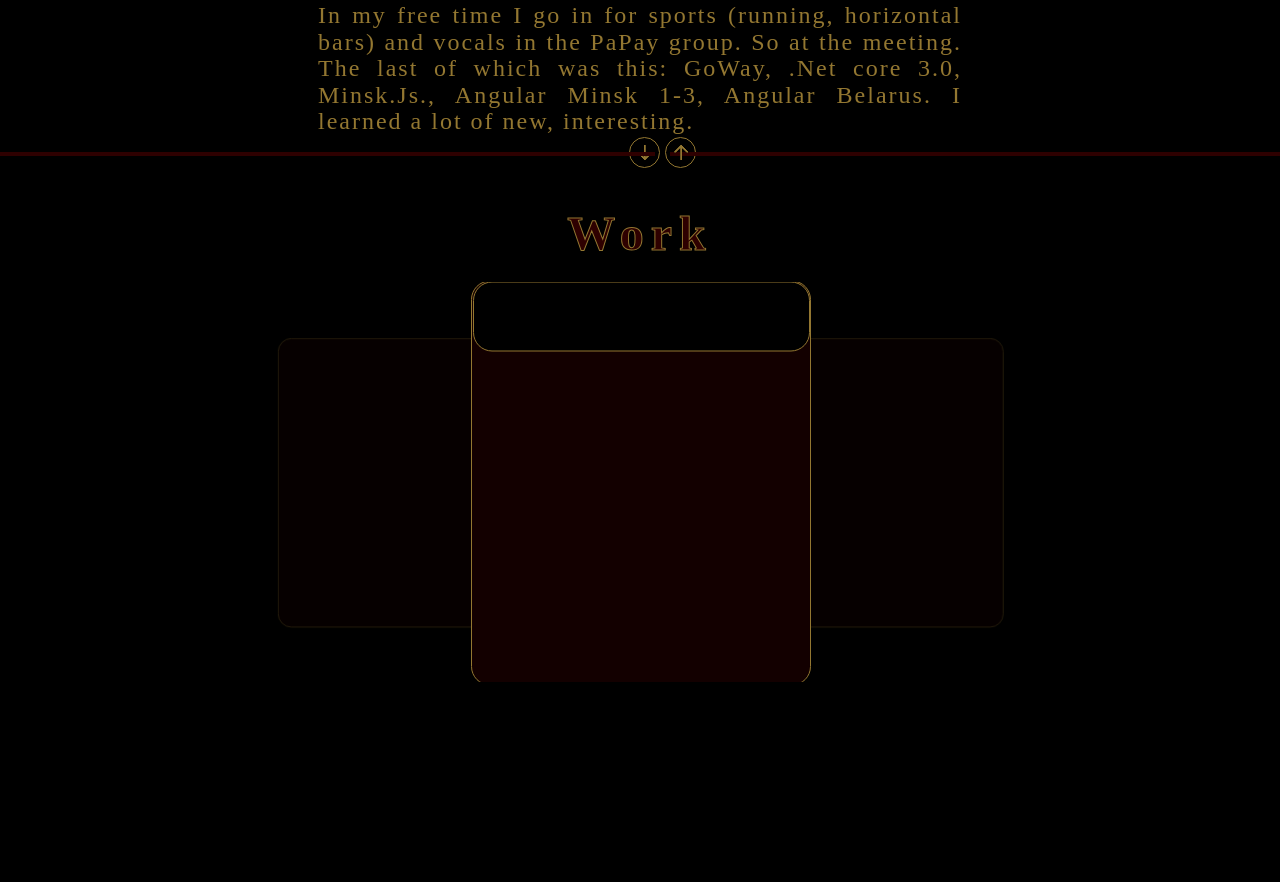
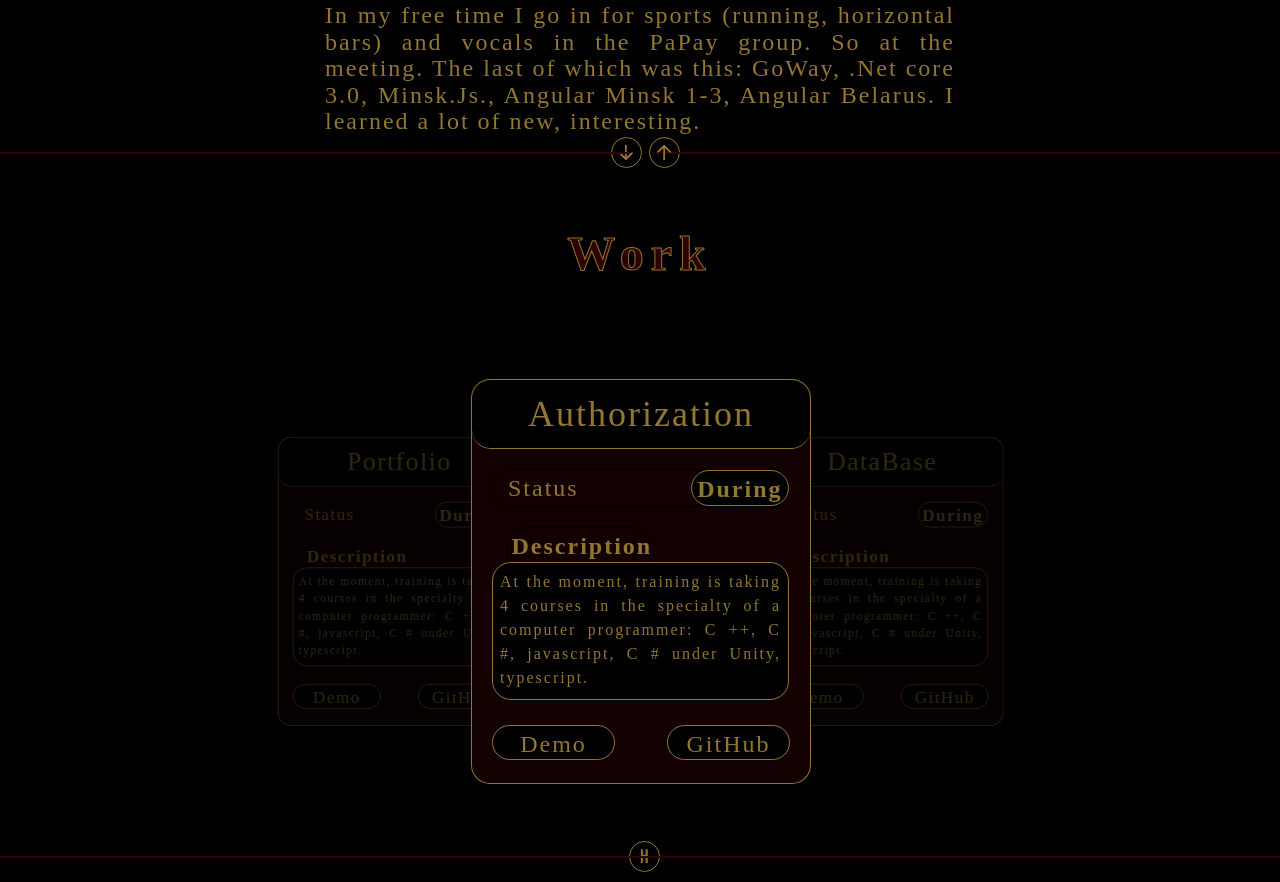
Before and after one commit to KaralchukArtem/Portfolio, an Angular app: page /home in a window 1280 px wide. Shown: the part 1180-2062 px from the top of the page. Before the commit the page ends 1862 px from the top, so only its background shows below. Built offline with nearby package versions, Linux system fonts and the light colour scheme.

Commit message:
feat: add work

```diff
--- a/src/app/home/home.component.html
+++ b/src/app/home/home.component.html
@@ -29,7 +29,7 @@
         <div class="left-line"></div>
         <div class="right-line"></div>
         <div class="content-button">
-            <a><img src="assets/img/Arrow.png"></a>
+            <a href="#work"><img src="assets/img/Arrow.png"></a>
         </div>
     </div>
 </div>
@@ -65,29 +65,86 @@
             </div>
         </div>
 </div>
-<div class="work">
+<div class="work" >
     <div>
-        <h2>Work</h2>
+        <h2 id="work">Work</h2>
     </div>
     <div class="carousel">
         <div class="carousel-item" href="#one!">
-            <div class="content">
-                <p>Authorization</p>
-            </div>
-            <div>
-
+            <div class="title"><p>Authorization</p></div>
+            <div class="carousel-item-content">
+                <div class="status">
+                    <div><p>Status</p></div>
+                    <div class="during"><p>During</p></div>
+                </div>
+                <div class="description">
+                    <div class="titlee">
+                        <p>Description</p>
+                    </div>
+                    <div class="content">
+                            <p>At the moment, training is taking 4 courses in the
+                                specialty of a computer programmer: C ++, C #,
+                                javascript, C # under Unity, typescript.</p>
+                    </div>
+                </div>
+                <div class="link-block">
+                    <div class="demo"><a href="#">Demo</a></div>
+                    <div class="github"><a href="https://github.com/KaralchukArtem/Notes">GitHub</a></div>
+                </div>
             </div>
         </div>
         <div class="carousel-item" href="#two!">
-
+            <div class="title"><p>DataBase</p></div>
+            <div class="carousel-item-content">
+                    <div class="status">
+                        <div><p>Status</p></div>
+                        <div class="during"><p>During</p></div>
+                    </div>
+                    <div class="description">
+                        <div class="titlee">
+                            <p>Description</p>
+                        </div>
+                        <div class="content">
+                                <p>At the moment, training is taking 4 courses in the
+                                    specialty of a computer programmer: C ++, C #,
+                                    javascript, C # under Unity, typescript.</p>
+                        </div>
+                    </div>
+                    <div class="link-block">
+                        <div class="demo"><a href="#">Demo</a></div>
+                        <div class="github"><a href="#">GitHub</a></div>
+                    </div>
+                </div>
         </div>
         <div class="carousel-item" href="#three!">
-
+            <div class="title"><p>Portfolio</p></div>
+            <div class="carousel-item-content">
+                    <div class="status">
+                        <div><p>Status</p></div>
+                        <div class="during"><p>During</p></div>
+                    </div>
+                    <div class="description">
+                        <div class="titlee">
+                            <p>Description</p>
+                        </div>
+                        <div class="content">
+                                <p>At the moment, training is taking 4 courses in the
+                                    specialty of a computer programmer: C ++, C #,
+                                    javascript, C # under Unity, typescript.</p>
+                        </div>
+                    </div>
+                    <div class="link-block">
+                        <div class="demo"><a href="#">Demo</a></div>
+                        <div class="github"><a href="https://github.com/KaralchukArtem/Portfolio">GitHub</a></div>
+                    </div>
+                </div>
         </div>
     </div>
-    <div>
-        <div></div>
-        <div></div>
-        <div></div>
+    <div class="button__work">
+        <div class="left-line"></div>
+        <div class="right-line"></div>
+        <div class="content-button">
+            <a><img src="assets/img/Home.png"></a>
+        </div>
     </div>
 </div>
--- a/src/app/home/home.component.less
+++ b/src/app/home/home.component.less
@@ -74,7 +74,7 @@
             top: 400px;
             width: 655px;
             margin-top: 41px;
-            border: 2px solid  @color-inside-heder;
+            border: 1.5px solid  @color-inside-heder;
         }
         .right-line{
             position: absolute;
@@ -82,7 +82,7 @@
             width: 645px;
             right: 0;
             margin-top: 41px;
-            border: 2px solid @color-inside-heder;
+            border: 1.5px solid @color-inside-heder;
         }
         .content-button{
             width: 31px;
@@ -98,7 +98,7 @@
 }
 
 .about{
-    margin: 60px 0px 40px 0px;
+    margin: 60px 0px 60px 0px;
     text-align: -webkit-center;
     h2{
         font-size: 48px;
@@ -109,8 +109,8 @@
         -webkit-text-stroke-color: @color-outside;
     }
     &-content{
-        text-align:justify;
-        width: 644px;
+        text-align: justify;
+        width: 630px;
         height: 505px;
         font-size: 24px;
         line-height: 1.1;
@@ -132,22 +132,22 @@
         .left-line{
             position: absolute;
             top: 15px;
-            width: 655px;
-            border: 2px solid  @color-inside-heder;
+            width: 630px;
+            border: 1.5px solid  @color-inside-heder;
         }
         .right-line{
             position: absolute;
             top: 15px;
-            width: 610px;
+            width: 624px;
             right: 0;
-            border: 2px solid  @color-inside-heder;
+            border: 1.5px solid  @color-inside-heder;
         }
         .button-up{
             float: left;
             width: 31px;
             height: 31px;
             border-radius: 50%;
-            margin: 0px 5px 0px 49.15%;
+            margin: 0px 7px 0px 47.7%;
             border: 1px solid @color-outside;
             img{
                 margin: 5px 0px 0px 0px;
@@ -175,18 +175,136 @@
         -webkit-text-stroke-width: 1px;
         -webkit-text-stroke-color: @color-outside;
     }
+    .carousel{
+        margin: 50px 0px 20px 0px;
+        height: 500px;
         .carousel-item{
             width: 340px;
             height: 405px;
             background-color: @color-inside;
             border-radius: 19px;
-        border: 1.5px solid @color-outside;
-        .content{
-            width: 337px;
+            border: 1px solid @color-outside;
+            border-top: 0px;
+            .title{
+                width: 338px;
                 height: 70px;
                 background-color: black;
                 border-radius: 19px;
-            border: 1.5px solid @color-outside;
+                border: 1px solid @color-outside;
+                border-left: 0px;
+                border-right: 0px;
+                p{
+                    margin-top: 7px;
+                    font-size: 36px;
+                    color: @color-outside;
+                }
+            }
+            &-content{
+                color: @color-outside;
+                .status{
+                    display: flex;
+                    float: left;
+                    width: 298px;
+                    height: 38px;
+                    background-color: @color-inside;
+                    border: 1.5px solid black;
+                    border-radius: 19px;
+                    margin: 20px 20px 0px 20px;
+                    padding-left: 15px;
+                    p{
+                        font-size: 24px;
+                    }
+                    .during{
+                        width: 108px;
+                        height: 36px;
+                        border-radius: 19px;
+                        border: 1px solid @color-outside;
+                        background-color: black;
+                        margin-left: 112px;
+                        p{
+                            font-weight: 700;
                         }
                     }
                 }
+                .description{
+                    display: block;
+                    float: left;
+                    margin: 20px 0px 0px 20px;
+                    .titlee{
+                        position: relative;
+                        left: -60px;
+                        width: 140px;
+                        height: 50px;
+                        border: 1.5px solid black;
+                        border-radius: 19px;
+                        p{
+                            font-weight: 700;
+                            font-size: 24px;
+                        }
+                    }
+                    .content{
+                        position: relative;
+                        top: -15px;
+                        width: 297px;
+                        height: 138px;
+                        border: 1px solid @color-outside;
+                        border-radius: 19px;
+                        background-color: black;
+                        padding: 7px;
+                        p{
+                            text-align: justify;
+                            font-size: 16px;
+                        }
+                    }
+                }
+                .link-block{
+                    display: flex;
+                    float: left;
+                    margin: 10px 20px 0px 20px;
+                    .demo,.github{
+                        width: 123px;
+                        height: 35px;
+                        border: 1px solid @color-outside;
+                        border-radius: 19px;
+                        background-color: black;
+                        font-size: 24px;
+                        a{
+                            color: @color-outside;
+                        }
+                    }
+                    .github{
+                        margin-left: 52px;
+                    }
+                }
+            }
+        }
+    }
+    .button__work{
+        position: relative;
+        display: flex;
+        top:-10px;
+        .left-line{
+            position: absolute;
+            top: 15px;
+            width: 650px;
+            border: 1.5px solid  @color-inside-heder;
+        }
+        .right-line{
+            position: absolute;
+            top: 15px;
+            width: 644px;
+            right: 0;
+            border: 1.5px solid  @color-inside-heder;
+        }
+        .content-button{
+            width: 31px;
+            height: 31px;
+            border-radius: 50%;
+            border: 1px solid @color-outside;
+            margin: 0px 0px 0px 49.15%;
+            img{
+                margin: 7px 0.5px 0px 0px;
+            }
+        }
+    }
+}
--- a/src/styles.less
+++ b/src/styles.less
@@ -8,5 +8,5 @@ body{
     margin: 0;
     letter-spacing: 2px;
     font-family: 'Agency FB';
-
+    scroll-behavior: smooth;
 }
```
Also changed, not shown: src/assets/img/Home.png (added). Lines whose indentation alone changed are shown as unchanged.
